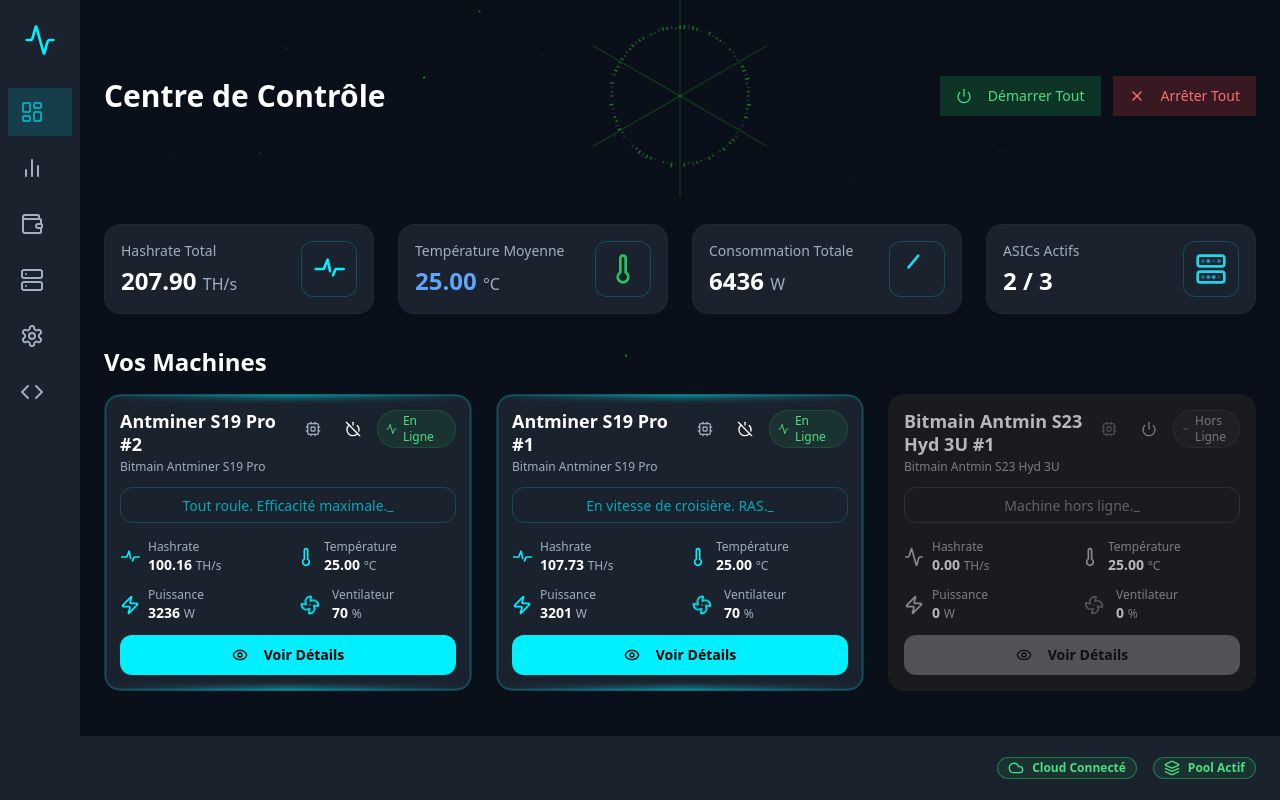
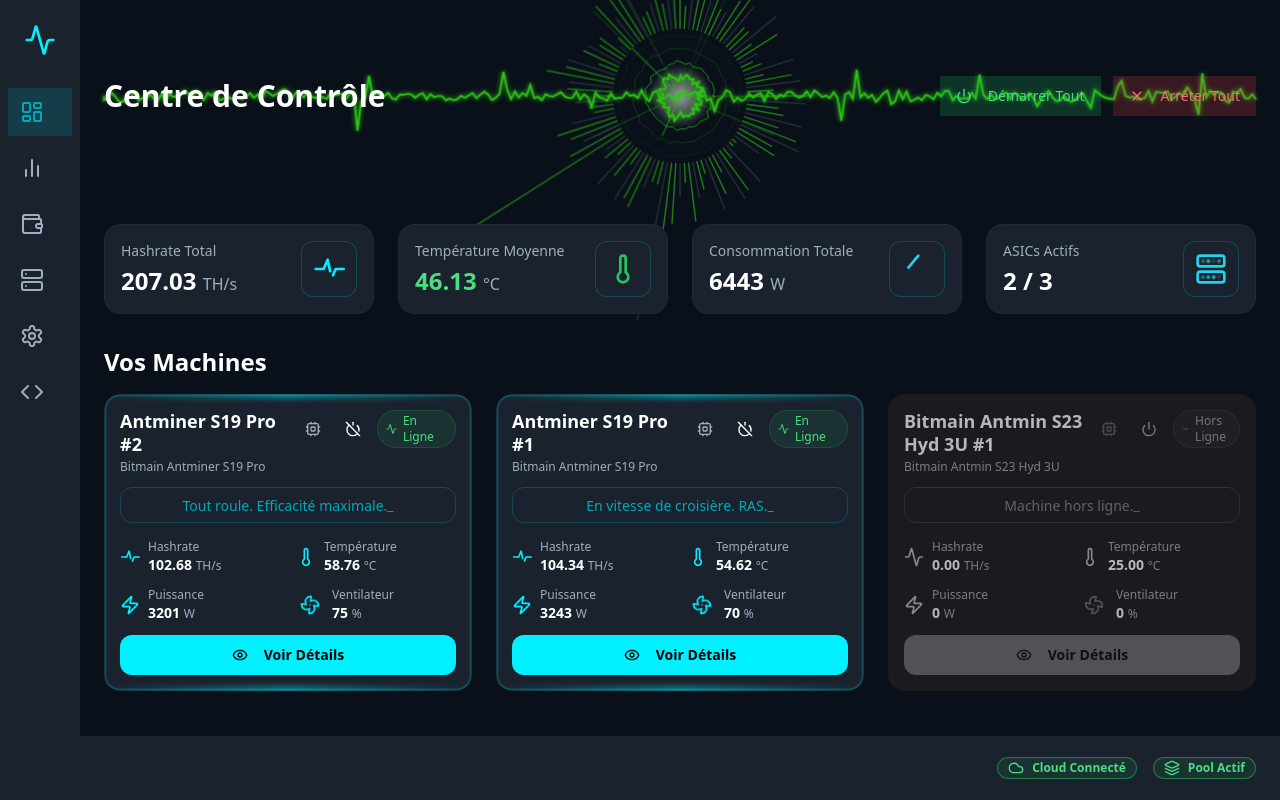
Before and after one commit to prazlook/aelox-hardware-website, a React (Vite) app: page / in a window 1280 px wide. Built offline with nearby package versions, Linux system fonts and the light colour scheme.

Commit message:
Reverted all changes back to version 65f19081b8958d1e28e2abc9b28f5986aa9a6671

```diff
--- a/src/components/GlobalStatusIndicator.tsx
+++ b/src/components/GlobalStatusIndicator.tsx
@@ -2,7 +2,7 @@ import React, { useState, useEffect, useMemo, useRef } from 'react';
 import { ASIC } from './ASICStatusCard';
 import { ASIC_STATUS_COLORS } from '@/config/status-colors';
 import { cn } from '@/lib/utils';
-import { useAppStatus } from '@/context/AppStatusContext'; // Import useAppStatus
+import { useAppStatus } from '@/context/AppStatusContext';
 
 export type StatusLevel = 'optimal' | 'eleve' | 'surcharge' | 'error' | 'offline';
 
@@ -24,9 +24,7 @@ const statusConfig = {
 };
 
 const BAR_COUNT = 100;
-const PARTICLE_COUNT = 20;
 const WAVEFORM_COUNT = 4;
-const SPOKE_COUNT = 6;
 
 const VIEWBOX_WIDTH = 800;
 const VIEWBOX_HEIGHT = 200;
@@ -34,17 +32,48 @@ const CIRCLE_CX = VIEWBOX_WIDTH / 2;
 const CIRCLE_CY = VIEWBOX_HEIGHT / 2;
 const RADIUS = 70;
 
+// New interfaces for dynamic elements
+interface Particle {
+  id: number;
+  x: number;
+  y: number;
+  size: number;
+  color: string;
+  initialAngle: number;
+  speed: number;
+  opacity: number;
+  life: number; // 0 to 1, 1 is full life, 0 is dead
+}
+
+interface Ray {
+  id: number;
+  angle: number; // in degrees
+  currentLength: number;
+  maxLength: number;
+  opacity: number;
+  life: number; // 0 to 1
+  color: string;
+}
+
 export const GlobalStatusIndicator = ({ status, hashrate, asics, isOverclockedMajority, className, style }: GlobalStatusIndicatorProps) => {
   const svgRef = useRef<SVGSVGElement>(null);
   const [mousePosition, setMousePosition] = useState<{ x: number; y: number } | null>(null);
-  const [rotation, setRotation] = useState(0);
-  const { triggerStartupAnimation } = useAppStatus(); // Get animation trigger
+  const { triggerStartupAnimation } = useAppStatus();
 
-  const [dynamicValues, setDynamicValues] = useState({
+  const [dynamicElements, setDynamicElements] = useState<{
+    barHeights: number[];
+    waveformPointsArray: string[];
+    ecgPath: string;
+    particles: Particle[];
+    rays: Ray[]; // New state for rays
+    orbRadius: number;
+    orbOpacity: number;
+  }>({
     barHeights: Array.from({ length: BAR_COUNT }, () => Math.random() * 5),
-    waveformPointsArray: [] as string[],
+    waveformPointsArray: [],
     ecgPath: '',
-    particles: [] as { x: number, y: number, size: number, tx: number, ty: number, delay: number }[],
+    particles: [],
+    rays: [],
     orbRadius: 0,
     orbOpacity: 0,
   });
@@ -78,35 +107,32 @@ export const GlobalStatusIndicator = ({ status, hashrate, asics, isOverclockedMa
   }, []);
 
   useEffect(() => {
-    setDynamicValues(prev => ({
+    if (status === 'offline') {
+      setDynamicElements(prev => ({
         ...prev,
-      particles: Array.from({ length: PARTICLE_COUNT }, () => ({
-        x: Math.random() * VIEWBOX_WIDTH,
-        y: Math.random() * VIEWBOX_HEIGHT,
-        size: Math.random() * 1.5 + 0.5,
-        tx: (Math.random() - 0.5) * 120,
-        ty: (Math.random() - 0.5) * 120,
-        delay: Math.random() * -10,
-      }))
+        particles: [],
+        rays: [],
+        orbRadius: 0,
+        orbOpacity: 0,
+        waveformPointsArray: [],
+        ecgPath: '',
       }));
-  }, []);
-
-  useEffect(() => {
-    if (status === 'offline') {
       return;
     }
 
-    const animationInterval = isOverclockedMajority ? 60 : 120;
+    const animationInterval = 40; // 25 frames per second
 
     const intervalId = setInterval(() => {
+      setDynamicElements(prev => {
         const intensity = Math.min(hashrate / 120, 1.2);
-      setRotation(prev => (prev + (isOverclockedMajority ? 1.5 : 0.5)) % 360);
 
+        // 1. Update Bars
         const newBarHeights = Array.from({ length: BAR_COUNT }, () => {
           const baseHeight = Math.random() * (15 + 50 * intensity);
           return Math.random() > 0.92 ? baseHeight * 3 : baseHeight;
         });
 
+        // 2. Update Waveforms
         const newWaveformPointsArray = [];
         for (let j = 0; j < WAVEFORM_COUNT; j++) {
           const waveformRadius = RADIUS * (0.3 + j * 0.2);
@@ -121,6 +147,7 @@ export const GlobalStatusIndicator = ({ status, hashrate, asics, isOverclockedMa
           newWaveformPointsArray.push(points);
         }
 
+        // 3. Update ECG Path
         let path = `M -200 ${CIRCLE_CY}`;
         const ecgAmplitude = 5 + 25 * intensity;
         for (let i = -200; i <= VIEWBOX_WIDTH + 200; i += 4) {
@@ -133,28 +160,87 @@ export const GlobalStatusIndicator = ({ status, hashrate, asics, isOverclockedMa
           path += ` L ${i} ${y.toFixed(2)}`;
         }
 
-      const time = Date.now() / (isOverclockedMajority ? 300 : 500);
-      const newOrbRadius = 15 + (Math.sin(time) * 5 + 5) * intensity;
-      const newOrbOpacity = 0.4 + (Math.sin(time * 0.7) * 0.2 + 0.2) * intensity;
+        // 4. Update Orb
+        const time = Date.now() / (isOverclockedMajority ? 200 : 300); // Faster pulse
+        const newOrbRadius = 15 + (Math.sin(time) * 8 + 8) * intensity; // Larger pulse
+        const newOrbOpacity = 0.5 + (Math.sin(time * 0.7) * 0.3 + 0.3) * intensity; // More opaque pulse
 
-      setDynamicValues(prev => ({
-        ...prev,
+        // 5. Update Particles
+        const updatedParticles = prev.particles
+          .map(p => {
+            if (p.life <= 0) return null;
+            const newX = CIRCLE_CX + Math.cos(p.initialAngle) * (p.speed * (1 - p.life));
+            const newY = CIRCLE_CY + Math.sin(p.initialAngle) * (p.speed * (1 - p.life));
+            return {
+              ...p,
+              x: newX,
+              y: newY,
+              opacity: p.life,
+              life: p.life - 0.02 // Fade out speed
+            };
+          })
+          .filter(Boolean) as Particle[];
+
+        if (Math.random() < 0.5) { // Spawn new particle more frequently
+          const angle = Math.random() * Math.PI * 2;
+          updatedParticles.push({
+            id: Date.now() + Math.random(),
+            x: CIRCLE_CX,
+            y: CIRCLE_CY,
+            size: Math.random() * 1.5 + 0.5,
+            color: isOverclockedMajority ? `hsl(${(angle * 180 / Math.PI + Date.now() / 20) % 360}, 100%, 70%)` : color,
+            initialAngle: angle,
+            speed: Math.random() * 50 + 30,
+            opacity: 1,
+            life: 1,
+          });
+        }
+
+        // 6. Update Rays (replacing Spokes)
+        const updatedRays = prev.rays
+          .map(r => {
+            if (r.life <= 0) return null;
+            return {
+              ...r,
+              currentLength: Math.min(r.maxLength, r.currentLength + 5), // Grow speed
+              opacity: r.life,
+              life: r.life - 0.03 // Fade out speed
+            };
+          })
+          .filter(Boolean) as Ray[];
+
+        if (Math.random() < 0.2) { // Spawn new ray periodically
+          updatedRays.push({
+            id: Date.now() + Math.random(),
+            angle: Math.random() * 360,
+            currentLength: 0,
+            maxLength: RADIUS * (1.5 + Math.random() * 0.5),
+            opacity: 1,
+            life: 1,
+            color: isOverclockedMajority ? `hsl(${(Math.random() * 360 + Date.now() / 20) % 360}, 100%, 70%)` : color,
+          });
+        }
+
+        return {
           barHeights: newBarHeights,
           waveformPointsArray: newWaveformPointsArray,
           ecgPath: path,
+          particles: updatedParticles,
+          rays: updatedRays,
           orbRadius: newOrbRadius,
           orbOpacity: newOrbOpacity,
-      }));
+        };
+      });
     }, animationInterval);
 
     return () => clearInterval(intervalId);
-  }, [hashrate, status, isOverclockedMajority]);
+  }, [hashrate, status, isOverclockedMajority, color]);
 
   const bars = useMemo(() => {
     const asicCount = asics.length;
     if (asicCount === 0) return [];
 
-    return dynamicValues.barHeights.map((baseHeight, i) => {
+    return dynamicElements.barHeights.map((baseHeight, i) => {
       const angleDegrees = (i / BAR_COUNT) * 360;
 
       const asicIndex = i % asicCount;
@@ -197,7 +283,7 @@ export const GlobalStatusIndicator = ({ status, hashrate, asics, isOverclockedMa
         />
       );
     });
-  }, [dynamicValues.barHeights, asics, mousePosition, isOverclockedMajority, color, triggerStartupAnimation]);
+  }, [dynamicElements.barHeights, asics, mousePosition, isOverclockedMajority, color, triggerStartupAnimation]);
 
   const strokeColor = isOverclockedMajority ? "url(#overclock-gradient)" : "currentColor";
 
@@ -234,40 +320,35 @@ export const GlobalStatusIndicator = ({ status, hashrate, asics, isOverclockedMa
         opacity={status === 'offline' ? 0.5 : 1}
         filter={mousePosition ? 'brightness(1.3)' : 'brightness(1)'}
       >
-        {/* Particles - appear first */}
+        {/* Particles */}
         <g className={cn(triggerStartupAnimation && "animate-global-indicator-fade-in")} style={triggerStartupAnimation ? { animationDelay: '0.1s' } : {}}>
-          {status !== 'offline' && dynamicValues.particles.map((p, i) => (
+          {status !== 'offline' && dynamicElements.particles.map((p) => (
             <rect
-              key={i}
+              key={p.id}
               x={p.x}
               y={p.y}
               width={p.size}
               height={p.size}
-              fill={strokeColor}
-              className="animate-float-particle"
-              style={{
-                '--tx': `${p.tx}px`,
-                '--ty': `${p.ty}px`,
-                animationDelay: `${p.delay}s`,
-              } as React.CSSProperties}
-              opacity="0.7"
+              fill={p.color}
+              opacity={p.opacity * 0.7}
+              transform={`translate(-${p.size / 2}, -${p.size / 2})`} // Center the particle
             />
           ))}
         </g>
 
-        {/* Orb - appears second */}
+        {/* Orb */}
         <circle
           cx={CIRCLE_CX}
           cy={CIRCLE_CY}
-          r={dynamicValues.orbRadius}
+          r={dynamicElements.orbRadius}
           fill="url(#orb-gradient)"
-          opacity={dynamicValues.orbOpacity}
+          opacity={dynamicElements.orbOpacity}
           style={{ transition: 'r 0.1s ease-out, opacity 0.1s ease-out', animationDelay: triggerStartupAnimation ? '0.3s' : '0s' }}
           className={cn(triggerStartupAnimation && "animate-global-indicator-fade-in")}
         />
 
-        {/* Waveforms (ronds internes à externes) - appear third */}
-        {dynamicValues.waveformPointsArray.map((points, i) => (
+        {/* Waveforms (ronds internes à externes) */}
+        {dynamicElements.waveformPointsArray.map((points, i) => (
             <path
                 key={i}
                 d={points}
@@ -281,34 +362,29 @@ export const GlobalStatusIndicator = ({ status, hashrate, asics, isOverclockedMa
             />
         ))}
 
-        {/* Spokes (traits externes qui se développent en cercle) - appear fourth */}
-        <g style={{ transition: 'transform 0.1s linear' }}>
-          {Array.from({ length: SPOKE_COUNT }).map((_, i) => (
+        {/* Rays (replacing Spokes) */}
+        <g className={cn(triggerStartupAnimation && "animate-global-indicator-fade-in")} style={triggerStartupAnimation ? { animationDelay: '1.0s' } : {}}>
+          {dynamicElements.rays.map(ray => (
             <line
-              key={i}
+              key={ray.id}
               x1={CIRCLE_CX}
               y1={CIRCLE_CY}
-              x2={CIRCLE_CX}
-              y2={CIRCLE_CY - RADIUS * 1.5}
-              stroke={strokeColor}
-              strokeWidth="1"
-              opacity="0.3"
-              transform={`rotate(${(360 / SPOKE_COUNT) * i} ${CIRCLE_CX} ${CIRCLE_CY})`}
-              style={{
-                '--final-rotation': `${(360 / SPOKE_COUNT) * i}deg`,
-                animationDelay: triggerStartupAnimation ? `${1.0 + i * 0.05}s` : '0s'
-              } as React.CSSProperties}
-              className={cn(triggerStartupAnimation && "animate-global-indicator-spokes-rotate-in")}
+              x2={CIRCLE_CX + Math.cos(ray.angle * Math.PI / 180) * ray.currentLength}
+              y2={CIRCLE_CY + Math.sin(ray.angle * Math.PI / 180) * ray.currentLength}
+              stroke={ray.color}
+              strokeWidth="1.5"
+              opacity={ray.opacity * 0.6}
+              strokeLinecap="round"
             />
           ))}
         </g>
 
-        {/* Bars (petits traits externes) - appear fifth */}
-        <g opacity="0.6">{bars}</g> {/* Bars already have their own animation class */}
+        {/* Bars (petits traits externes) */}
+        <g opacity="0.6">{bars}</g>
 
-        {/* ECG Path (ligne horizontale) - appears last */}
+        {/* ECG Path (ligne horizontale) */}
         <path
-          d={dynamicValues.ecgPath}
+          d={dynamicElements.ecgPath}
           fill="none"
           stroke={strokeColor}
           strokeWidth="2"
--- a/src/globals.css
+++ b/src/globals.css
@@ -226,7 +226,7 @@
   }
 }
 
-/* Global Status Indicator Animations */
+/* Global Status Indicator Animation Classes */
 @keyframes global-indicator-fade-in {
   from { opacity: 0; }
   to { opacity: 1; }
@@ -242,10 +242,11 @@
   to { stroke-dashoffset: 0; }
 }
 
-@keyframes global-indicator-spokes-rotate-in {
+/* Removed global-indicator-spokes-rotate-in as rays are now dynamic */
+/* @keyframes global-indicator-spokes-rotate-in {
   from { transform: rotate(0deg) scale(0); opacity: 0; }
   to { transform: rotate(var(--final-rotation)) scale(1); opacity: 0.3; }
-}
+} */
 
 @keyframes global-indicator-ecg-center-expand {
   0% {
@@ -481,19 +482,6 @@
     animation: idle-pulse 8s linear infinite;
   }
 
-  .ecg-line {
-    transition: transform 0.5s ease-in-out, opacity 0.5s ease-in-out;
-    transform-origin: center;
-  }
-  .ecg-line-on {
-    transform: scaleX(1);
-    opacity: 0.8;
-  }
-  .ecg-line-off {
-    transform: scaleX(0);
-    opacity: 0;
-  }
-
   .animate-boot-up-item {
     animation: boot-up-item 0.5s ease-out forwards;
     opacity: 0;
@@ -558,11 +546,12 @@
     animation: global-indicator-waveform-draw 1s ease-out forwards;
   }
 
-  .animate-global-indicator-spokes-rotate-in {
+  /* Removed global-indicator-spokes-rotate-in as rays are now dynamic */
+  /* .animate-global-indicator-spokes-rotate-in {
     animation: global-indicator-spokes-rotate-in 0.8s ease-out forwards;
     opacity: 0;
     transform-origin: center center;
-  }
+  } */
 
   .animate-global-indicator-ecg-center-expand {
     stroke-dasharray: 0 1000;
--- a/src/pages/Index.tsx
+++ b/src/pages/Index.tsx
@@ -30,7 +30,7 @@ const Index = () => {
   const { powerOnSoundFile, powerOffSoundFile, overheatSoundFile } = useSound();
   const { preventOverheat, preventErrors, startupDelay, shutdownDelay } = useDevOptions();
   const { triggerStartupAnimation, triggerShutdownAnimation } = useAppStatus(); // Get animation trigger
-  // prevAsicsRef n'est plus nécessaire avec l'approche de mise à jour fonctionnelle
+  const prevAsicsRef = useRef(asics);
   const maxTemp = 85;
   const criticalTemp = 100;
   const shutdownTemp = 115;
@@ -163,17 +163,12 @@ const Index = () => {
 
   useEffect(() => {
     const interval = setInterval(() => {
-      setAsics(currentAsics => { // Utilisation de la mise à jour fonctionnelle pour obtenir le dernier état
-        const updatedAsics = currentAsics.map(asic => {
+      const updatedAsics = asics.map((asic, index) => {
         let newAsic = { ...asic };
 
         if (newAsic.isForceStopping) return newAsic;
 
-          // La logique de son utilise 'asic' comme l'état précédent pour la comparaison
         if (!preventOverheat) {
-            if (asic.temperature < maxTemp && newAsic.temperature >= maxTemp) {
-              playSound(overheatSoundFile);
-            }
           if (newAsic.temperature >= shutdownTemp && newAsic.status !== 'offline' && newAsic.status !== 'shutting down') {
             newAsic.status = 'shutting down';
             playSound(powerOffSoundFile);
@@ -231,9 +226,13 @@ const Index = () => {
             }
             break;
           case 'booting up':
+            // The actual transition to 'online' is handled by a setTimeout in handleTogglePower/handlePowerAction
+            // For now, just simulate power ramp-up
             newAsic.power = Math.min(3000, newAsic.power + 300);
             break;
           case 'shutting down':
+            // The actual transition to 'offline' is handled by a setTimeout in handleTogglePower/handlePowerAction
+            // For now, just simulate power ramp-down
             newAsic.power = Math.max(0, newAsic.power - 300);
             newAsic.fanSpeed = Math.max(0, newAsic.fanSpeed - 15);
             break;
@@ -277,13 +276,18 @@ const Index = () => {
         newAsic.temperature = Math.max(25, newAsic.temperature);
         newAsic.fanSpeed = Math.max(0, Math.min(100, newAsic.fanSpeed));
 
+        const oldAsic = prevAsicsRef.current[index];
+        if (oldAsic && oldAsic.temperature < maxTemp && newAsic.temperature >= maxTemp && !preventOverheat) {
+          playSound(overheatSoundFile);
+        }
+
         return newAsic;
       });
-        return updatedAsics;
-      });
-    }, 40);
+      prevAsicsRef.current = asics;
+      setAsics(updatedAsics);
+    }, 500);
     return () => clearInterval(interval);
-  }, [maxTemp, overheatSoundFile, powerOffSoundFile, setAsics, preventOverheat, preventErrors, startupDelay, shutdownDelay]); // 'asics' retiré des dépendances
+  }, [asics, maxTemp, overheatSoundFile, powerOffSoundFile, setAsics, preventOverheat, preventErrors, startupDelay, shutdownDelay]);
 
   const summary = useMemo(() => {
     const onlineAsics = asics.filter(a => a.status === 'online' || a.status === 'overclocked');
```
Lines whose indentation alone changed are shown as unchanged.
